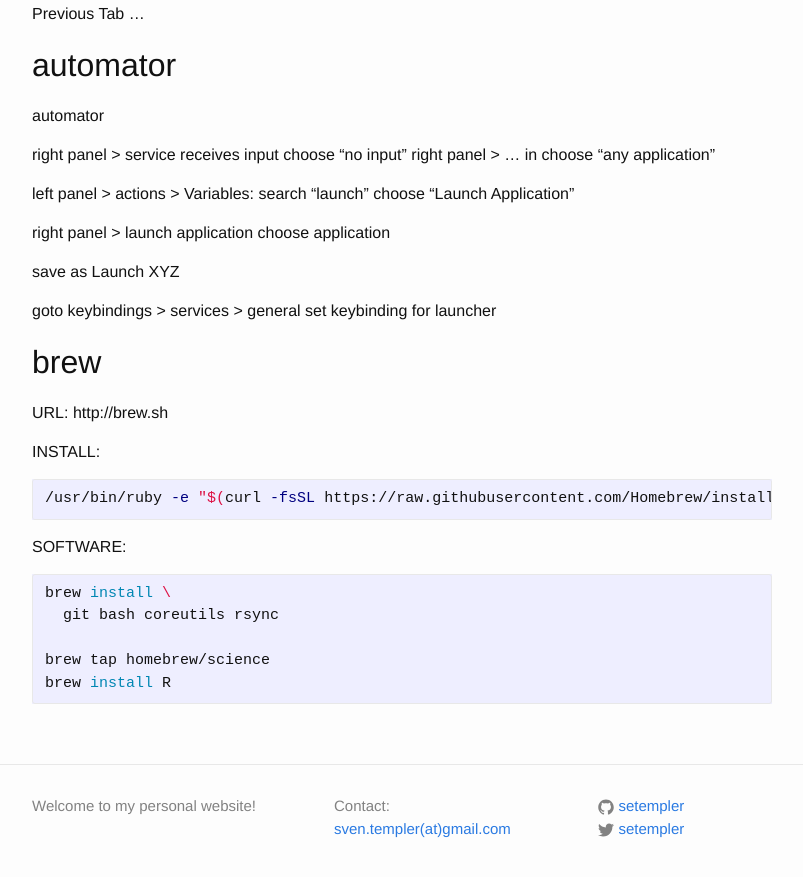
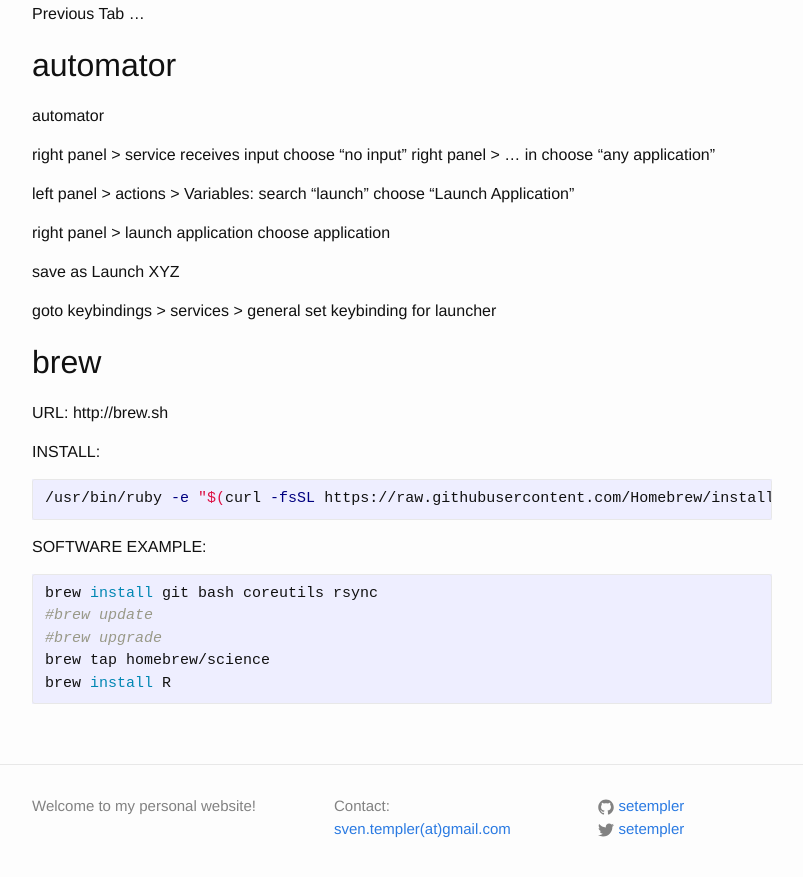
Before and after one commit to pmdbio/setempler.github.io, a Jekyll site: the page built from _manuals/osx.md, in a window 1280 px wide and 900 px high, scrolled down 729 px. Shown: the top 877 px of the window, without its empty margins (238-1041 px from the left). Built offline with Jekyll 4.4.1, drawn with Linux system fonts in a browser that asks for light colours.

Commit message:
osx manual with more brew examples

````diff
--- a/_manuals/osx.md
+++ b/_manuals/osx.md
@@ -65,12 +65,12 @@
 /usr/bin/ruby -e "$(curl -fsSL https://raw.githubusercontent.com/Homebrew/install/master/install)"
 ```
 
-SOFTWARE:
+SOFTWARE EXAMPLE:
 
 ```bash
-brew install \
-  git bash coreutils rsync
-
+brew install git bash coreutils rsync
+#brew update
+#brew upgrade
 brew tap homebrew/science
 brew install R
 ```
````
